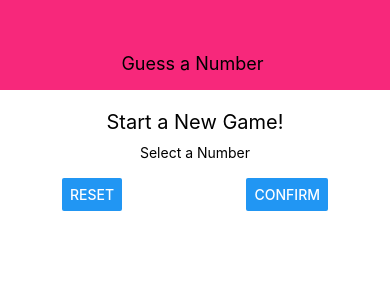
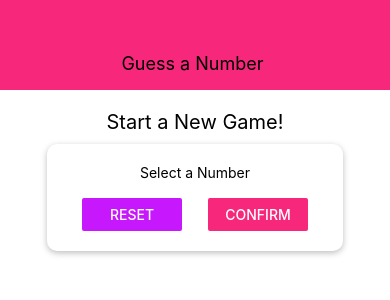
Before and after one commit to wheelsa/rn-guess-number, a React Native app: screen / in a window 390 px wide. Shown: the top 300 px of the page. Built offline with nearby package versions, Linux system fonts and the light colour scheme.

Commit message:
added styling structure for Input section

```diff
--- /dev/null
+++ b/components/Card.js
@@ -0,0 +1,21 @@
+import React from 'react'
+import {View, StyleSheet } from 'react-native'
+
+const Card = props => {
+  return <View style={{...styles.card, ...props.style}}>{props.children}</View>
+
+}
+
+const styles = StyleSheet.create({
+  card: {
+    padding: 20,
+    shadowColor: 'black',
+    shadowOffset: {width: 0, height: 2 },
+    shadowRadius: 6, //shadow only works on IOS
+    shadowOpacity: 0.26,
+    elevation: 5, //only works on android
+    backgroundColor: 'white',
+    borderRadius: 10,
+  },
+})
+export default Card;
--- a/components/Header.js
+++ b/components/Header.js
@@ -1,5 +1,7 @@
 import React from "react";
 import { View, Text, StyleSheet } from "react-native";
+
+import Colors from "../constants/colors"
 
 const Header = (props) => {
   return (
@@ -14,7 +16,7 @@
     width: '100%',
     height: 90,
     paddingTop: 36,
-    backgroundColor: '#f7287b',
+    backgroundColor: Colors.primary,
     alignItems: 'center',
     justifyContent: 'center'
   },
--- /dev/null
+++ b/constants/colors.js
@@ -0,0 +1,4 @@
+export default {
+  primary: '#f7287b',
+  accent: '#c717fc'
+};
--- a/screens/StartGameScreen.js
+++ b/screens/StartGameScreen.js
@@ -1,18 +1,21 @@
 import React from "react";
 import { View, Text, StyleSheet, TextInput, Button } from "react-native";
+
+import Card from '../components/Card'
+import Colors from '../constants/colors'
 
 const StartGameScreen = (props) => {
   return (
     <View style={styles.screen}>
       <Text style={styles.title}>Start a New Game!</Text>
-      <View style={styles.inputContainer}>
+      <Card style={styles.inputContainer}>
         <Text>Select a Number</Text>
         <TextInput />
         <View style={styles.buttonContainer}>
-          <Button title="Reset" onPress={() => {}} />
-          <Button title="Confirm" onPress={() => {}} />
+          <View style={styles.button}><Button title="Reset" onPress={() => {}} color={Colors.accent}/></View>
+          <View style={styles.button}><Button title="Confirm" onPress={() => {}} color={Colors.primary}/></View>
         </View>
-      </View>
+      </Card>
     </View>
   );
 };
@@ -26,7 +29,7 @@
   inputContainer: {
     width: 300,
     maxWidth: "80%",
-    alignItems: 'center'
+    alignItems: 'center',
   },
   buttonContainer: {
     flexDirection: "row",
@@ -38,6 +41,9 @@
     fontSize: 20,
     marginVertical: 10,
   },
+  button:{
+    width: 100,
+  }
 });
 
 export default StartGameScreen;
```
